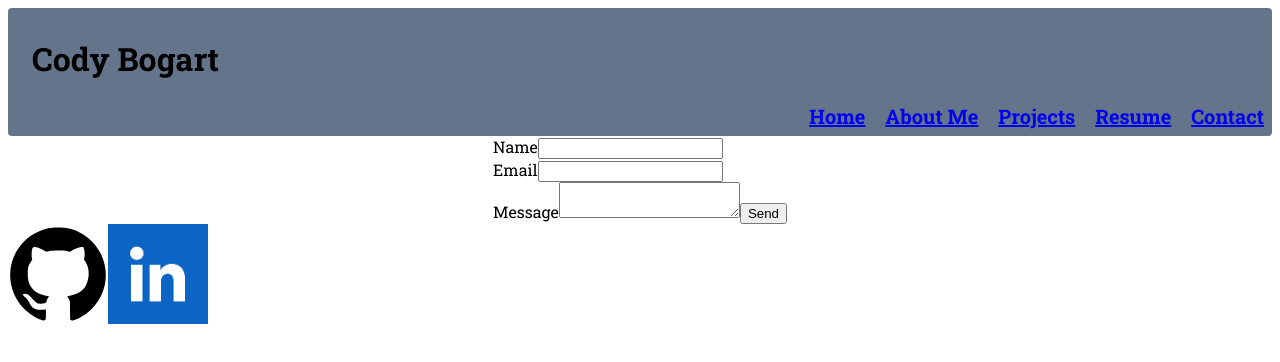
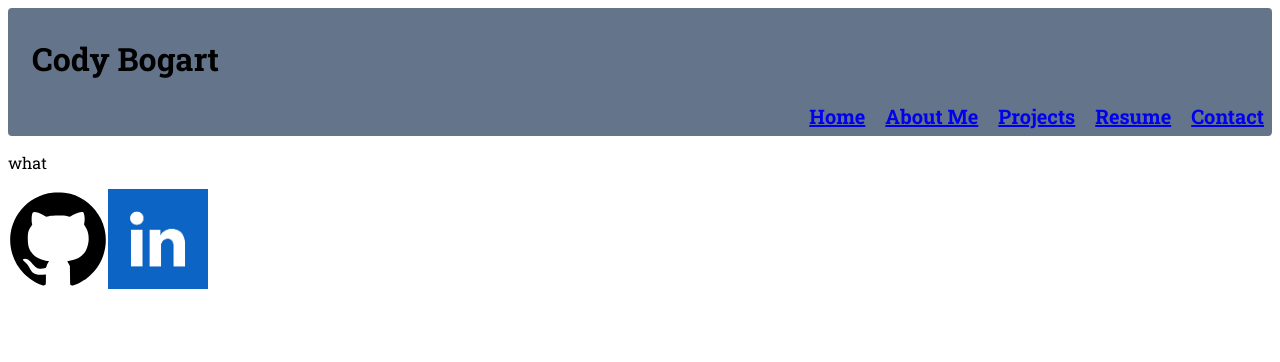
Before and after one commit to cbogart91/react-portfolio, a React (Vite) app: page /resume in a window 1280 px wide. Shown: the top 362 px of the page. Built offline with nearby package versions, Linux system fonts and the light colour scheme.

Commit message:
fixed again...

```diff
--- a/src/App.jsx
+++ b/src/App.jsx
@@ -1,10 +1,10 @@
 import { BrowserRouter as Router, Routes, Route } from 'react-router-dom';
 
 import AboutMe from './pages/AboutMe';
-import Contacts from './pages/Resume';
+import Contacts from './pages/Contacts';
 import Home from './pages/Home';
 import Projects from './pages/Projects';
-import Resume from './pages/Contacts';
+import Resume from './pages/Resume';
 import Header from './components/Header';
 import Footer from './components/Footer';
 
--- a/src/pages/Resume.jsx
+++ b/src/pages/Resume.jsx
@@ -1,6 +1,5 @@
 export default function Resume(){
-    return(
-        <div>
-    </div>
-    );
+  return(
+    <p>what</p>
+  );
 }
```
